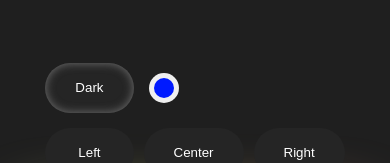
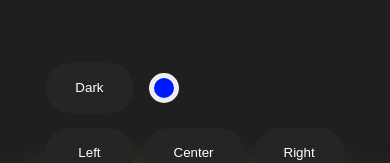
Before and after one commit to IC4666/web-development, a plain HTML site: page JavaScript-HTML-CSS/0.o_Practice_Web/Practice-5.html in a window 390 px wide. In both pictures the pointer is over the button "Dark". Shown: the top 163 px of the page. Drawn offline with Linux system fonts and the light colour scheme.

Commit message:
Practice-5v1.2

```diff
--- a/JavaScript-HTML-CSS/0.o_Practice_Web/Practice-5.html
+++ b/JavaScript-HTML-CSS/0.o_Practice_Web/Practice-5.html
@@ -311,6 +311,12 @@
             button{
                 cursor:none;
             }
+
+            .mode{
+                &:hover{
+                    box-shadow: none;
+                }
+            }
         }
 
 
```
